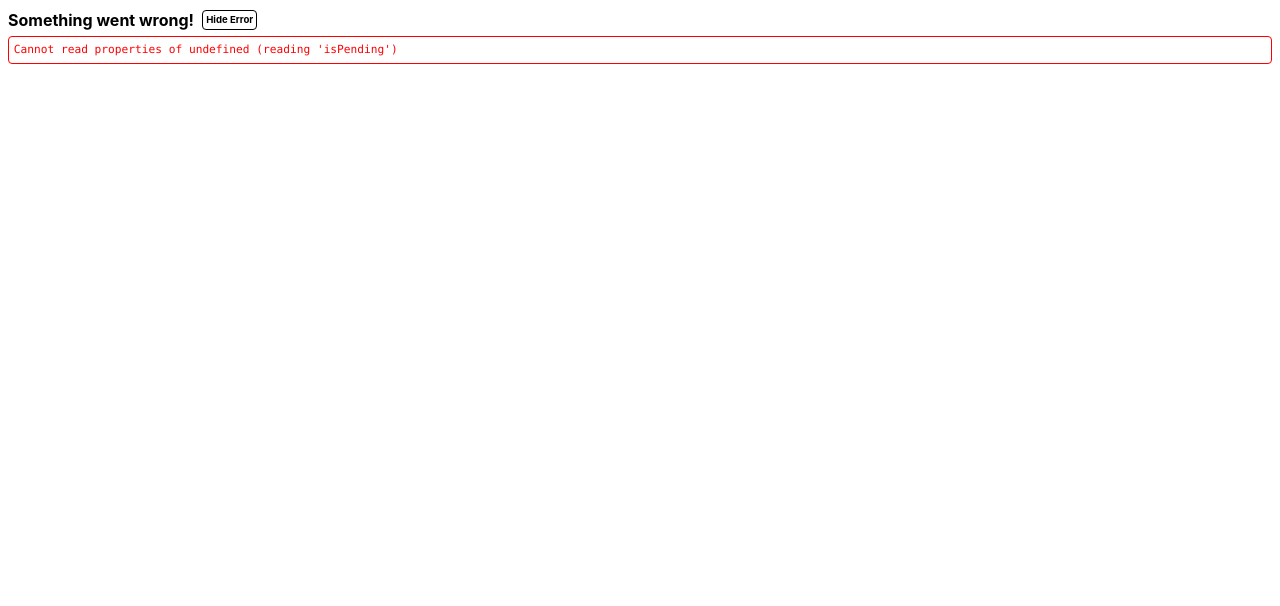
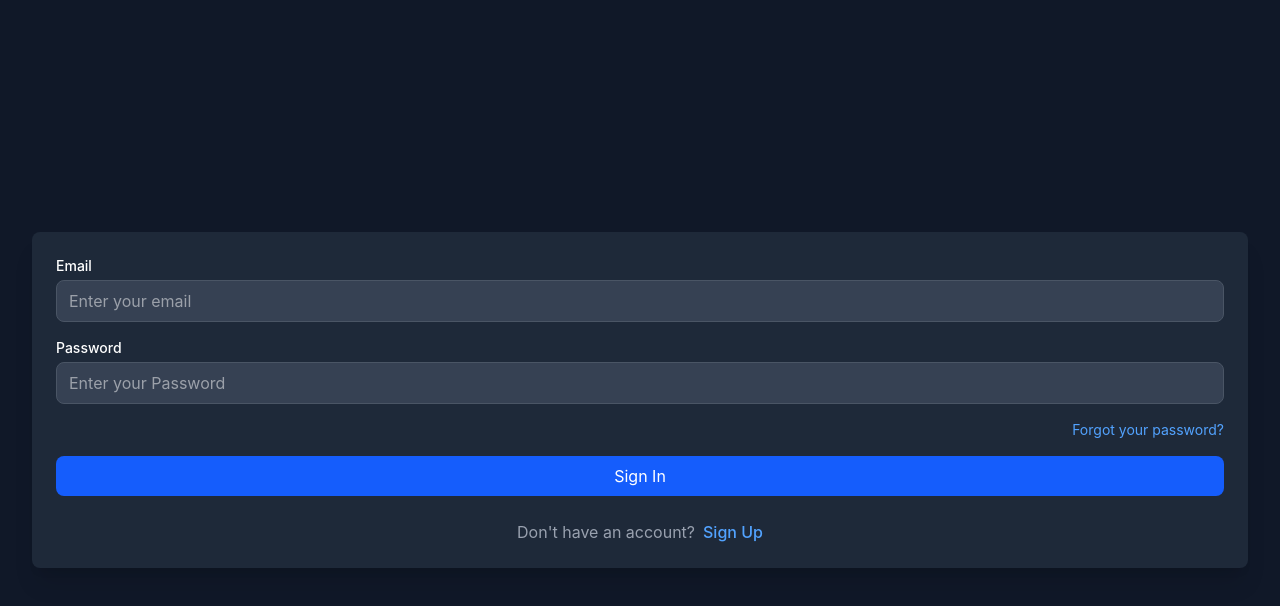
Before and after one commit to marioBytes/gunpla, a React (Vite) app in the folder client/: page /login in a window 1280 px wide. Shown: the top 606 px of the page. Built offline with nearby package versions, Linux system fonts and the light colour scheme.

Commit message:
I guess we can require a mutation

```diff
--- a/client/src/components/FormComponents.tsx
+++ b/client/src/components/FormComponents.tsx
@@ -1,6 +1,7 @@
 import { useStore } from '@tanstack/react-form'
 
 import { useFieldContext, useFormContext } from '../hooks/form-context'
+import type { UseMutationResult } from '@tanstack/react-query'
 
 export function SubscribeButton({
   label,
@@ -9,7 +10,7 @@ export function SubscribeButton({
 }: {
   label: string
   className?: string
-  mutation?: any
+  mutation: UseMutationResult<any, Error, any, unknown>
 }) {
   const form = useFormContext()
   return (
--- a/client/src/components/LoginForm.tsx
+++ b/client/src/components/LoginForm.tsx
@@ -41,10 +41,6 @@ const LoginForm: React.FC<{}> = () => {
     },
   })
 
-  if (login.isSuccess) {
-    console.log(login.data)
-  }
-
   return (
     <div className="min-h-screen bg-gray-900 flex items-center justify-center p-4">
       <div className="container mx-auto px-4 py-8">
@@ -83,7 +79,11 @@ const LoginForm: React.FC<{}> = () => {
             </div>
 
             <form.AppForm>
-              <form.SubscribeButton label="Sign In" className="w-full" />
+              <form.SubscribeButton
+                label="Sign In"
+                className="w-full"
+                mutation={login}
+              />
             </form.AppForm>
           </div>
           <div className="mt-6 text-center">
```
